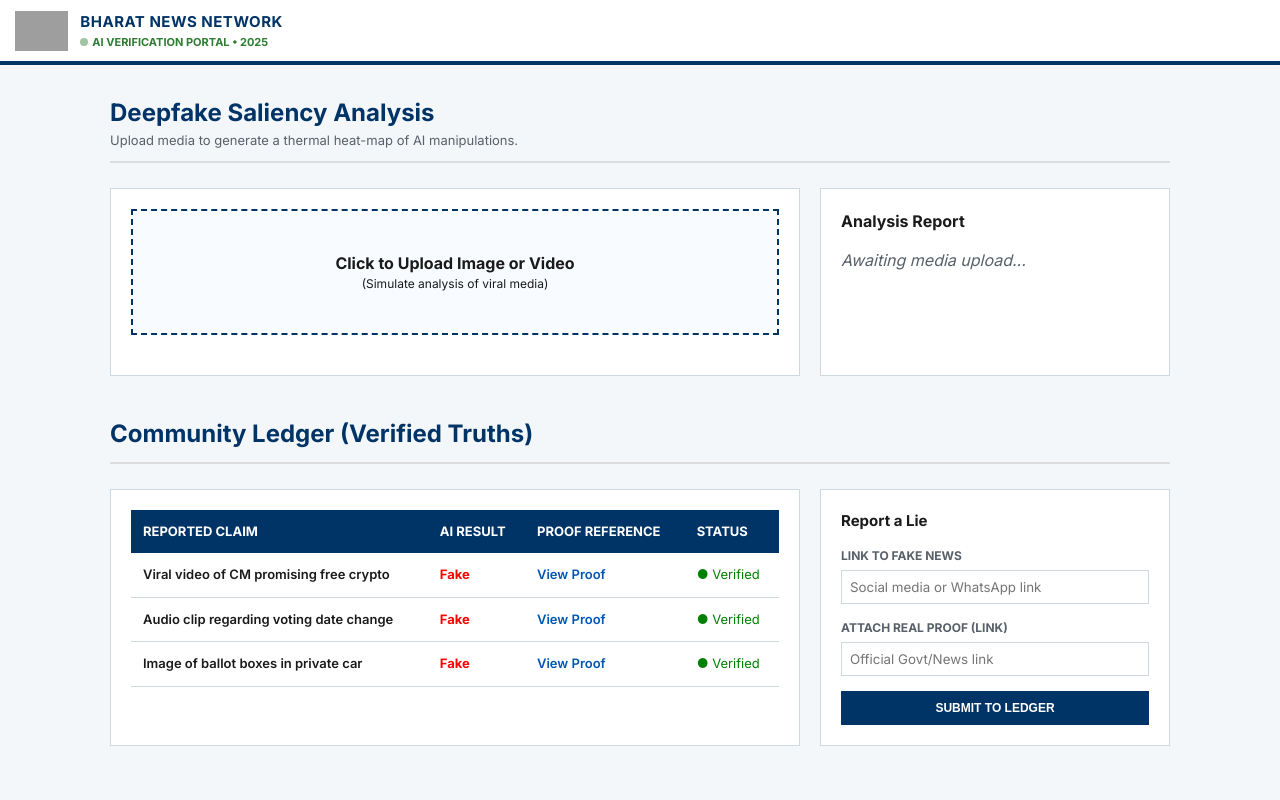
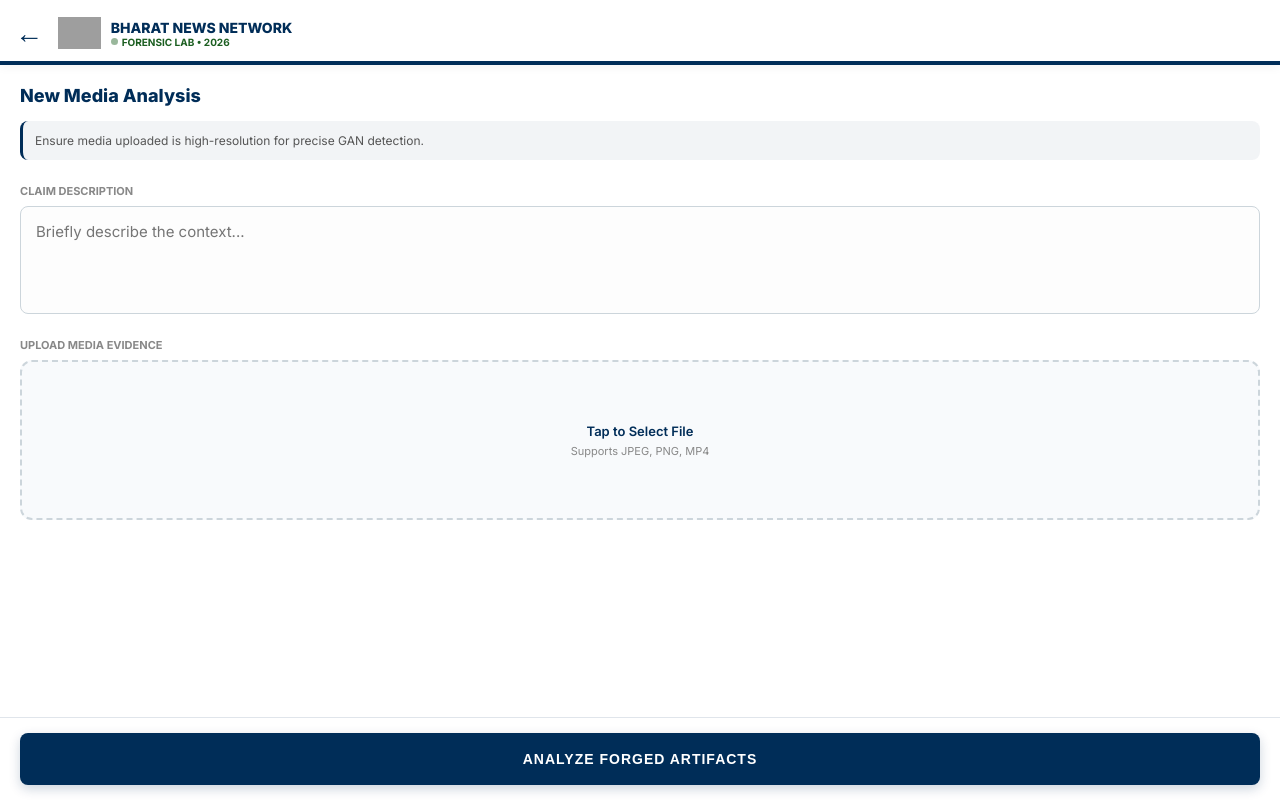
Before and after one commit to algo-aryan/citizen-portal, a website: page frontend/lab.html in a window 1280 px wide. Drawn offline with Linux system fonts and the light colour scheme; grey boxes are pictures that could not be loaded.

Commit message:
fixed lab

```diff
--- a/frontend/lab.html
+++ b/frontend/lab.html
@@ -3,259 +3,259 @@
 <head>
     <meta charset="UTF-8">
     <meta name="viewport" content="width=device-width, initial-scale=1.0, maximum-scale=1.0, user-scalable=no, viewport-fit=cover">
-    <title>AI Deepfake Analysis | Bharat News Network</title>
-    <link href="https://fonts.googleapis.com/css2?family=Inter:wght@400;500;600;700&display=swap" rel="stylesheet">
+    <title>Media Verification Lab | BNN</title>
+    <link href="https://fonts.googleapis.com/css2?family=Inter:wght@400;500;600;700;800&family=JetBrains+Mono:wght@500&display=swap" rel="stylesheet">
     <style>
         :root {
-            --gov-blue: #003366;
-            --gov-blue-light: #0056b3;
-            --accent-orange: #ff9933;
-            --accent-green: #138808;
-            --live-green: #2e7d32;
-            --bg-gray: #f4f7f9;
-            --border-color: #d1d9e0;
-            --text-dark: #1a1a1a;
-            --text-muted: #586069;
-            --nav-height: 65px;
-            --alert-red: #d32f2f;
+            --gov-blue: #002D58;
+            --gov-accent: #0056b3;
+            --live-green: #1b5e20;
+            --alert-red: #b71c1c;
+            --bg-gray: #e9ecef;
+            --border-soft: rgba(0, 45, 88, 0.12);
+            /* Accounts for notches and dynamic system status bars */
+            --safe-top: env(safe-area-inset-top);
+            --nav-height: calc(65px + var(--safe-top));
         }
 
-        * { box-sizing: border-box; margin: 0; padding: 0; }
+        * {
+            box-sizing: border-box;
+            margin: 0; padding: 0;
+            -webkit-tap-highlight-color: transparent;
+            /* Disable selection globally for native feel */
+            -webkit-user-select: none;
+            user-select: none;
+        }
+
+        html, body {
+            height: 100%;
+            width: 100%;
+            overflow: hidden;
+            background: #fff;
+        }
 
         body {
-            font-family: 'Inter', -apple-system, sans-serif;
-            background: var(--bg-gray);
-            color: var(--text-dark);
-            line-height: 1.5;
-            padding-top: var(--nav-height);
+            font-family: 'Inter', sans-serif;
+            display: flex;
+            flex-direction: column;
+            height: 100dvh;
+            /* Prevents browser "pull-to-refresh" bounce */
+            overscroll-behavior: none;
         }
 
-        /* --- Nav Bar Section (Shared with main app) --- */
+        /* --- Immersive Official Nav --- */
         .official-nav {
             position: fixed; top: 0; width: 100%; height: var(--nav-height);
             background: #fff; border-bottom: 4px solid var(--gov-blue);
-            z-index: 3000; display: flex; align-items: center; padding: 0 15px;
+            z-index: 3000;
+            display: flex;
+            align-items: flex-end; /* Brand sits below the status bar area */
+            padding: 0 15px 12px 15px;
+            box-shadow: 0 2px 10px rgba(0,0,0,0.05);
         }
-        .nav-brand { display: flex; align-items: center; gap: 12px; }
-        .nav-emblem { height: 40px; }
-        .nav-title h1 { font-size: 15px; color: var(--gov-blue); font-weight: 800; text-transform: uppercase; letter-spacing: 0.5px; }
-        .nav-title p { font-size: 11px; color: var(--live-green); font-weight: 700; display: flex; align-items: center; gap: 4px; }
-        .nav-title p::before { content: ""; width: 8px; height: 8px; background: var(--live-green); border-radius: 50%; display: inline-block; animation: pulse 1.5s infinite; }
+        .nav-content { display: flex; align-items: center; width: 100%; gap: 15px; }
+        .back-btn { text-decoration: none; color: var(--gov-blue); font-size: 28px; font-weight: 300; line-height: 1; cursor: pointer; }
+        .back-btn:active { opacity: 0.5; }
+
+        .nav-brand { display: flex; align-items: center; gap: 10px; }
+        .nav-emblem { height: 32px; }
+        .nav-title h1 { font-size: 14px; color: var(--gov-blue); font-weight: 800; text-transform: uppercase; }
+        .nav-title p { font-size: 10px; color: var(--live-green); font-weight: 700; display: flex; align-items: center; gap: 4px; }
+        .nav-title p::before { content: ""; width: 7px; height: 7px; background: var(--live-green); border-radius: 50%; display: inline-block; animation: pulse 1.5s infinite; }
 
         @keyframes pulse { 0% { opacity: 1; } 50% { opacity: 0.4; } 100% { opacity: 1; } }
 
-        .container { max-width: 1100px; margin: 30px auto; padding: 0 20px; }
-
-        .page-header {
-            margin-bottom: 25px;
-            border-bottom: 2px solid #ddd;
-            padding-bottom: 10px;
-        }
-        .page-header h2 { font-size: 24px; color: var(--gov-blue); }
-
-        /* --- Analysis Section --- */
-        .analysis-grid {
-            display: grid;
-            grid-template-columns: 1fr 350px;
-            gap: 20px;
-            margin-bottom: 30px;
+        /* --- Full Screen App Layout --- */
+        .app-container {
+            margin-top: var(--nav-height);
+            flex: 1;
+            display: flex;
+            flex-direction: column;
+            background: #fff;
+            position: relative;
         }
 
-        .card { background: #fff; border: 1px solid var(--border-color); padding: 20px; }
+        .step-view {
+            display: none;
+            flex-direction: column;
+            height: 100%;
+            width: 100%;
+            animation: fadeIn 0.4s ease;
+        }
+        .step-view.active { display: flex; }
 
-        .upload-zone {
-            border: 2px dashed var(--gov-blue);
-            padding: 40px;
-            text-align: center;
-            background: #f8fbff;
-            cursor: pointer;
-            margin-bottom: 20px;
+        @keyframes fadeIn { from { opacity: 0; transform: translateY(5px); } to { opacity: 1; transform: translateY(0); } }
+
+        /* --- Content Areas --- */
+        .scroll-content {
+            flex: 1;
+            overflow-y: auto;
+            padding: 20px;
+            -webkit-overflow-scrolling: touch;
         }
 
-        /* --- Heatmap Visualization --- */
-        .heatmap-container {
+        .modern-textarea {
+            width: 100%;
+            border: 1px solid #ccd5db;
+            border-radius: 8px;
+            padding: 15px;
+            font-size: 15px;
+            font-family: inherit;
+            background: #fdfdfd;
+            resize: none;
+            -webkit-user-select: text; /* Re-enable for typing */
+            user-select: text;
+        }
+
+        /* --- Sticky Footer Button --- */
+        .sticky-footer {
+            padding: 15px 20px calc(15px + env(safe-area-inset-bottom));
+            border-top: 1px solid var(--border-soft);
+            background: #fff;
+        }
+        .primary-btn {
+            width: 100%;
+            background: var(--gov-blue);
+            color: #fff;
+            border: none;
+            padding: 18px;
+            border-radius: 8px;
+            font-weight: 700;
+            font-size: 14px;
+            text-transform: uppercase;
+            letter-spacing: 1px;
+            cursor: pointer;
+            box-shadow: 0 4px 12px rgba(0, 45, 88, 0.2);
+        }
+        .primary-btn:active { transform: scale(0.97); background: #001d3a; }
+
+        /* --- Advanced Scanning View --- */
+        .scan-preview {
             position: relative;
-            display: none; /* Hidden until upload */
-            width: 100%;
+            height: 40%;
             background: #000;
-            border-radius: 4px;
             overflow: hidden;
         }
-        .heatmap-image { width: 100%; display: block; opacity: 0.8; }
-
-        /* Thermal Saliency Map Overlays */
-        .saliency-point {
-            position: absolute;
-            border-radius: 50%;
-            background: radial-gradient(circle, rgba(255,0,0,0.8) 0%, rgba(255,153,51,0.4) 50%, transparent 70%);
-            box-shadow: 0 0 20px rgba(255,0,0,0.6);
-            animation: flicker 2s infinite;
+        .scan-preview img { width: 100%; height: 100%; object-fit: cover; opacity: 0.6; }
+        .laser-line {
+            position: absolute; top: 0; width: 100%; height: 4px;
+            background: #00a8ff;
+            box-shadow: 0 0 20px 2px #00a8ff;
+            z-index: 5;
+            animation: scanAnim 2.5s infinite ease-in-out;
         }
-        @keyframes flicker { 0%, 100% { opacity: 0.8; transform: scale(1); } 50% { opacity: 1; transform: scale(1.1); } }
-
-        .status-badge {
-            display: inline-block;
-            padding: 4px 12px;
-            font-weight: 700;
-            border-radius: 4px;
-            margin-bottom: 15px;
-        }
-        .badge-fake { background: #ffebee; color: var(--alert-red); border: 1px solid var(--alert-red); }
-
-        /* --- Community Ledger Table --- */
-        .ledger-section { margin-top: 40px; }
-        .ledger-table {
-            width: 100%;
-            border-collapse: collapse;
-            background: #fff;
-            font-size: 13px;
-        }
-        .ledger-table th {
-            background: var(--gov-blue);
-            color: white;
-            text-align: left;
-            padding: 12px;
-            text-transform: uppercase;
-        }
-        .ledger-table td {
-            padding: 12px;
-            border-bottom: 1px solid var(--border-color);
-        }
-        .proof-link { color: var(--gov-blue-light); font-weight: 600; text-decoration: none; }
-
-        .form-group { margin-bottom: 15px; }
-        label { display: block; font-size: 12px; font-weight: 700; margin-bottom: 5px; color: var(--text-muted); }
-        input, select, textarea {
-            width: 100%; padding: 8px; border: 1px solid var(--border-color); font-family: inherit;
-        }
-
-        .btn {
-            background: var(--gov-blue); color: white; border: none; padding: 10px 20px;
-            font-weight: 600; cursor: pointer; text-transform: uppercase; font-size: 12px;
-        }
-
-        @media (max-width: 850px) {
-            .analysis-grid { grid-template-columns: 1fr; }
-        }
+        @keyframes scanAnim { 0% { top: 0; } 50% { top: 100%; } 100% { top: 0; } }
     </style>
 </head>
 <body>
 
 <nav class="official-nav">
+    <div class="nav-content">
+        <a href="home.html" class="back-btn">←</a>
         <div class="nav-brand">
-        <img src="https://upload.wikimedia.org/wikipedia/commons/5/55/Emblem_of_India.svg" class="nav-emblem" alt="Emblem">
+            <img src="https://upload.wikimedia.org/wikipedia/commons/5/55/Emblem_of_India.svg" class="nav-emblem">
             <div class="nav-title">
                 <h1>Bharat News Network</h1>
-            <p>AI VERIFICATION PORTAL • 2025</p>
+                <p>FORENSIC LAB • 2026</p>
+            </div>
         </div>
     </div>
 </nav>
 
-<div class="container">
-    <div class="page-header">
-        <h2>Deepfake Saliency Analysis</h2>
-        <p style="font-size: 13px; color: var(--text-muted);">Upload media to generate a thermal heat-map of AI manipulations.</p>
+<div class="app-container">
+
+    <div id="step-1" class="step-view active">
+        <div class="scroll-content">
+            <div style="margin-bottom: 24px;">
+                <h3 style="font-size: 18px; font-weight: 800; color: var(--gov-blue); margin-bottom: 15px;">New Media Analysis</h3>
+                <div style="background: rgba(0,45,88,0.05); padding: 12px; border-radius: 8px; font-size: 12px; color: #555; border-left: 3px solid var(--gov-blue);">
+                    Ensure media uploaded is high-resolution for precise GAN detection.
+                </div>
             </div>
 
-    <div class="analysis-grid">
-        <div class="card">
-            <div id="upload-box" class="upload-zone" onclick="simulateAnalysis()">
-                <p><strong>Click to Upload Image or Video</strong></p>
-                <p style="font-size: 12px;">(Simulate analysis of viral media)</p>
+            <div style="margin-bottom: 20px;">
+                <label style="font-size: 11px; font-weight: 700; color: #888; text-transform: uppercase; display: block; margin-bottom: 8px;">Claim Description</label>
+                <textarea id="claim-text" class="modern-textarea" rows="4" placeholder="Briefly describe the context..."></textarea>
             </div>
 
-            <div id="result-view" class="heatmap-container">
-                <img src="https://images.unsplash.com/photo-1507003211169-0a1dd7228f2d?auto=format&fit=crop&q=80&w=1000" class="heatmap-image" alt="Analyzed Face">
-
-                <div class="saliency-point" style="top: 35%; left: 38%; width: 60px; height: 40px;"></div> <div class="saliency-point" style="top: 35%; left: 55%; width: 60px; height: 40px;"></div> <div class="saliency-point" style="top: 65%; left: 45%; width: 80px; height: 50px;"></div> </div>
-        </div>
-
-        <div class="card">
-            <h3 style="font-size: 16px; margin-bottom: 15px;">Analysis Report</h3>
-            <div id="detection-data">
-                <p style="color: var(--text-muted); font-style: italic;">Awaiting media upload...</p>
+            <div>
+                <label style="font-size: 11px; font-weight: 700; color: #888; text-transform: uppercase; display: block; margin-bottom: 8px;">Upload Media Evidence</label>
+                <div style="border: 2px dashed #ccd5db; border-radius: 12px; height: 160px; display: flex; flex-direction: column; align-items: center; justify-content: center; background: #f8fafc;" onclick="document.getElementById('file-input').click()">
+                    <span style="font-size: 13px; font-weight: 600; color: var(--gov-blue);">Tap to Select File</span>
+                    <p id="file-name" style="font-size: 11px; color: #888; margin-top: 5px;">Supports JPEG, PNG, MP4</p>
+                    <input type="file" id="file-input" hidden accept="image/*">
                 </div>
             </div>
         </div>
 
-    <div class="ledger-section">
-        <div class="page-header">
-            <h2>Community Ledger (Verified Truths)</h2>
+        <div class="sticky-footer">
+            <button class="primary-btn" onclick="startScan()">Analyze Forged Artifacts</button>
+        </div>
     </div>
 
-        <div class="analysis-grid">
-            <div class="card">
-                <table class="ledger-table">
-                    <thead>
-                        <tr>
-                            <th>Reported Claim</th>
-                            <th>AI Result</th>
-                            <th>Proof Reference</th>
-                            <th>Status</th>
-                        </tr>
-                    </thead>
-                    <tbody id="ledger-body">
-                        </tbody>
-                </table>
+    <div id="step-2" class="step-view">
+        <div class="scan-preview">
+            <div class="laser-line"></div>
+            <img id="scan-img" src="">
         </div>
-
-            <div class="card">
-                <h3 style="font-size: 15px; margin-bottom: 15px;">Report a Lie</h3>
-                <div class="form-group">
-                    <label>LINK TO FAKE NEWS</label>
-                    <input type="text" placeholder="Social media or WhatsApp link">
+        <div style="padding: 30px 25px;">
+            <div style="display: flex; align-items: center; gap: 15px; margin-bottom: 20px; font-size: 14px; font-weight: 600; color: var(--gov-blue);">
+                <div style="width: 10px; height: 10px; border-radius: 50%; background: var(--gov-accent); box-shadow: 0 0 10px var(--gov-accent);"></div>
+                Running Deep-Spectral Analysis...
             </div>
-                <div class="form-group">
-                    <label>ATTACH REAL PROOF (LINK)</label>
-                    <input type="text" placeholder="Official Govt/News link">
-                </div>
-                <button class="btn" style="width:100%">Submit to Ledger</button>
-            </div>
+            <div style="font-size: 12px; color: #777; line-height: 1.6;">
+                The BNN Neural Engine is currently analyzing pixel frequency distribution to identify GAN-generated artifacts and facial warping.
             </div>
         </div>
     </div>
 
+    <div id="step-3" class="step-view">
+        <div style="background: var(--alert-red); color: #fff; padding: 15px; text-align: center; font-weight: 800; font-size: 13px; text-transform: uppercase;">Deepfake Detected</div>
+        <div class="scroll-content" style="padding: 0;">
+            <div style="height: 250px; background: #000;"><img id="res-img" src="" style="width:100%; height:100%; object-fit:contain;"></div>
+            <div style="padding: 20px;">
+                <table style="width: 100%; border-collapse: collapse;">
+                    <tr style="border-bottom: 1px solid #f0f0f0;"><td style="padding: 15px 0; font-size: 11px; font-weight: 700; color: #999;">ARTIFICIAL SCORE</td><td style="text-align: right; font-family: 'JetBrains Mono'; font-weight: 800; color: var(--alert-red);">99.4%</td></tr>
+                    <tr style="border-bottom: 1px solid #f0f0f0;"><td style="padding: 15px 0; font-size: 11px; font-weight: 700; color: #999;">FORGERY TYPE</td><td style="text-align: right; font-weight: 700;">Face-Swap (GAN)</td></tr>
+                </table>
+                <div style="margin-top: 25px; padding: 15px; background: #fff5f5; border-radius: 8px; border-left: 4px solid var(--alert-red); font-size: 13px; color: #444;">
+                    <strong>Alert:</strong> Forensic markers indicate this media has been synthetically altered. This is not a verified BNN record.
+                </div>
+            </div>
+        </div>
+        <div class="sticky-footer">
+            <button class="primary-btn" style="background: #f1f3f5; color: #333; box-shadow: none;" onclick="location.reload()">New Investigation</button>
+        </div>
+    </div>
+
+</div>
+
 <script>
-    function simulateAnalysis() {
-        document.getElementById('upload-box').style.display = 'none';
-        const resultView = document.getElementById('result-view');
-        resultView.style.display = 'block';
+    const fileInput = document.getElementById('file-input');
+    let selectedFile = null;
 
-        const dataPanel = document.getElementById('detection-data');
-        dataPanel.innerHTML = `
-            <div class="status-badge badge-fake">DEEPFAKE DETECTED (98.4%)</div>
-            <div style="font-size: 13px; color: var(--text-dark);">
-                <p><strong>Detected Anomalies:</strong></p>
-                <ul style="padding-left: 20px; margin-top: 10px;">
-                    <li style="color: var(--alert-red); font-weight: 600;">Pixel Warping (Orbital Region)</li>
-                    <li style="color: var(--alert-red); font-weight: 600;">Unnatural Blink Rate (0.2/min)</li>
-                    <li>Saliency Mismatch: Mouth/Jaw sync</li>
-                </ul>
-                <hr style="margin: 15px 0; border: 0; border-top: 1px solid #eee;">
-                <p style="font-size: 11px; color: var(--text-muted);">
-                    Thermal Saliency Map highlights regions where temporal consistency fails.
-                </p>
-            </div>
-        `;
+    fileInput.onchange = (e) => {
+        if(e.target.files.length > 0) {
+            selectedFile = e.target.files[0];
+            document.getElementById('file-name').innerText = selectedFile.name;
         }
+    };
 
-    const ledgerData = [
-        { claim: "Viral video of CM promising free crypto", result: "Fake", proof: "Official ECI Channel", link: "https://eci.gov.in" },
-        { claim: "Audio clip regarding voting date change", result: "Fake", proof: "Press Trust of India", link: "#" },
-        { claim: "Image of ballot boxes in private car", result: "Fake", proof: "FactCheck India", link: "#" }
-    ];
-
-    const ledgerBody = document.getElementById('ledger-body');
-    ledgerData.forEach(row => {
-        const tr = document.createElement('tr');
-        tr.innerHTML = `
-            <td style="font-weight:600;">${row.claim}</td>
-            <td><span style="color:red; font-weight:bold;">${row.result}</span></td>
-            <td><a href="${row.link}" class="proof-link">View Proof</a></td>
-            <td><span style="color:green">● Verified</span></td>
-        `;
-        ledgerBody.appendChild(tr);
-    });
+    function startScan() {
+        if(!selectedFile) { alert("Please upload media evidence."); return; }
+        const reader = new FileReader();
+        reader.onload = (e) => {
+            document.getElementById('scan-img').src = e.target.result;
+            document.getElementById('res-img').src = e.target.result;
+            document.getElementById('step-1').style.display = 'none';
+            document.getElementById('step-2').style.display = 'flex';
+            setTimeout(() => {
+                document.getElementById('step-2').style.display = 'none';
+                document.getElementById('step-3').style.display = 'flex';
+            }, 6000);
+        };
+        reader.readAsDataURL(selectedFile);
+    }
 </script>
 
 </body>
```
Also changed, not shown: frontend/10.png (added), 1 other file. Lines whose indentation alone changed are shown as unchanged.
